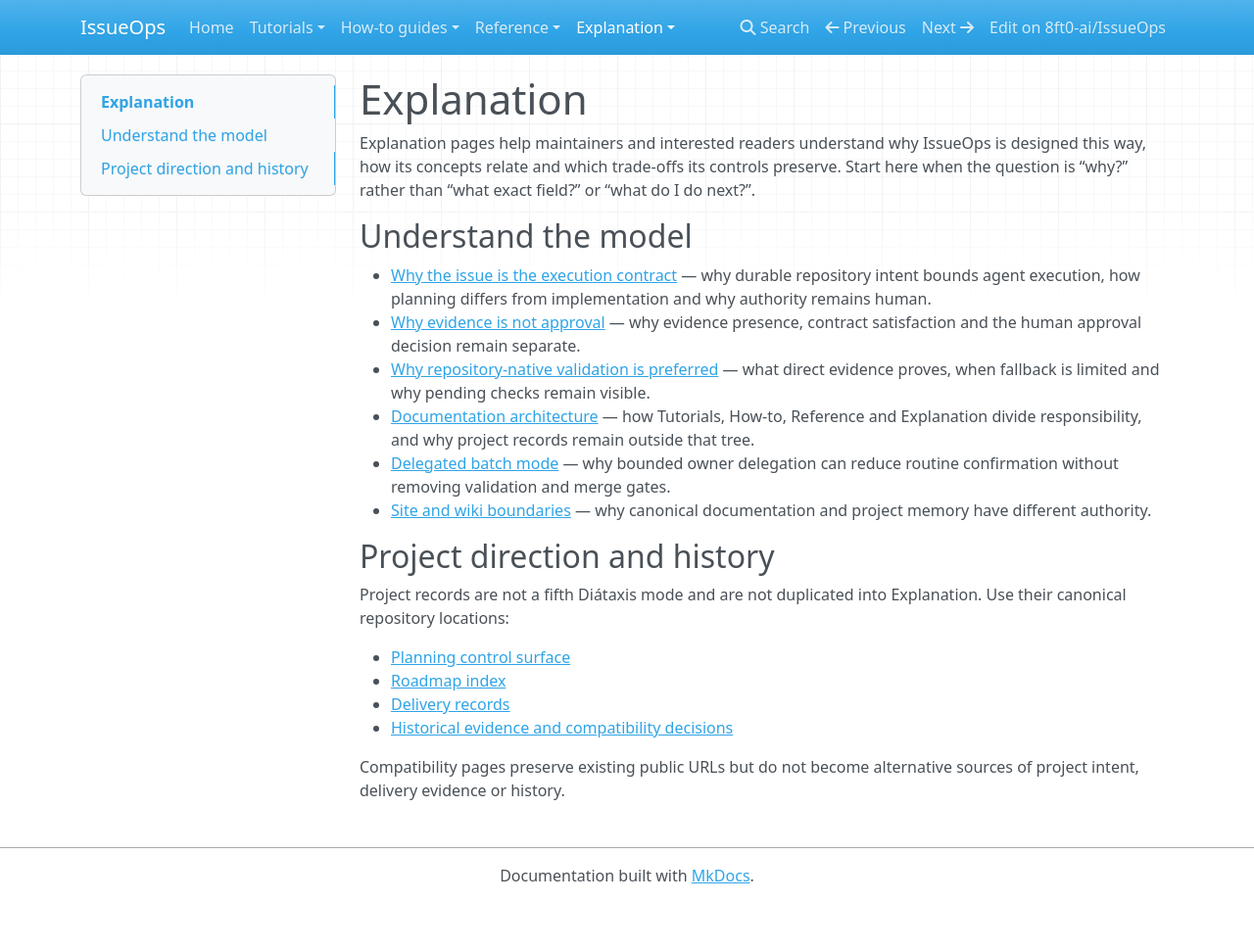
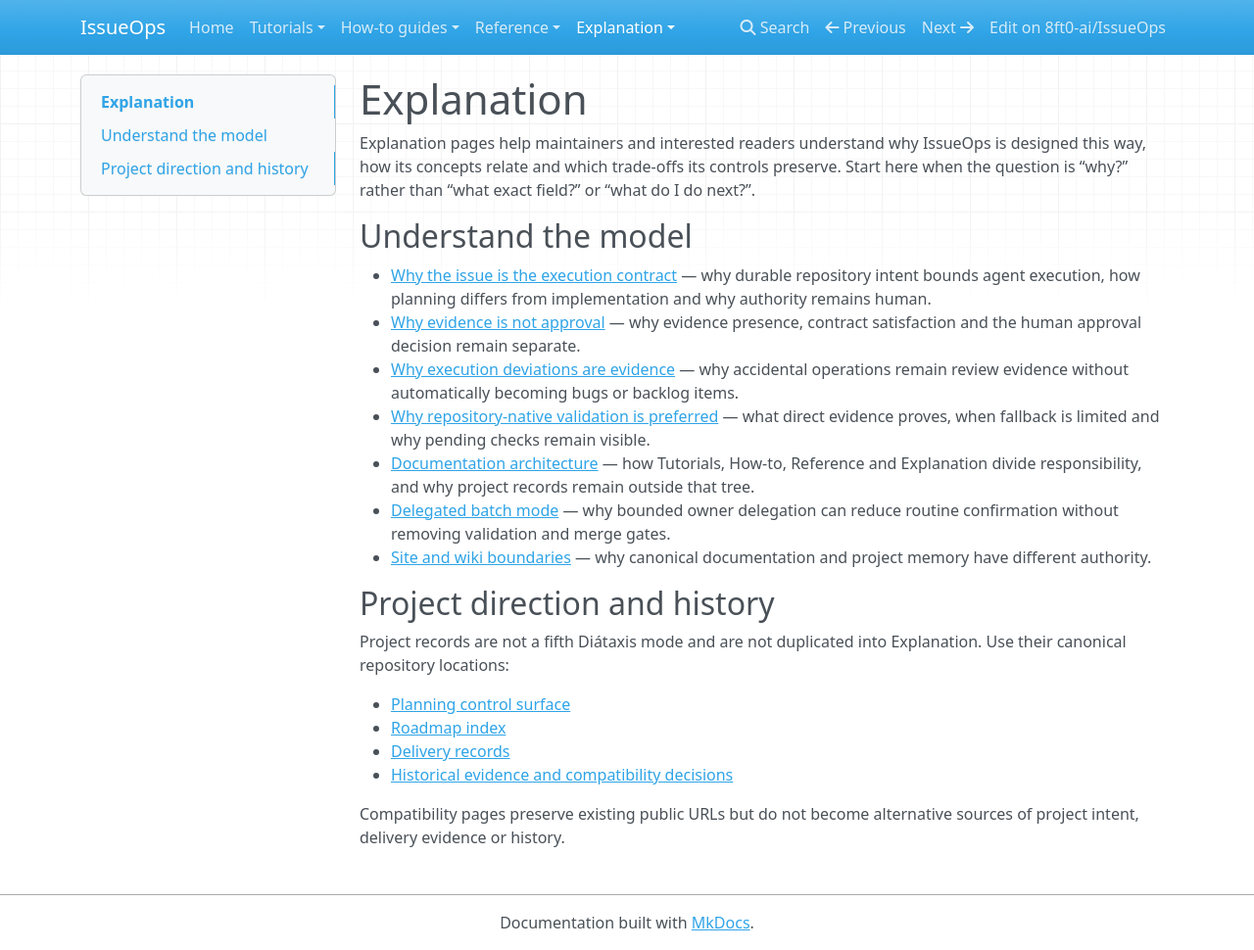
Before and after one commit to 8ft0-ai/IssueOps, an MkDocs documentation site: the page built from docs/explanation/index.md, in a window 1280 px wide and 970 px high. Shown: the whole window at 98% size. Built offline with MkDocs 1.6.1, drawn with Linux system fonts in a browser that asks for light colours; nearby versions of some CDN libraries.

Commit message:
Index execution-deviation explanation

```diff
--- a/docs/explanation/index.md
+++ b/docs/explanation/index.md
@@ -6,6 +6,7 @@ Explanation pages help maintainers and interested readers understand why IssueOp
 
 - [Why the issue is the execution contract](execution-contract-model.md) — why durable repository intent bounds agent execution, how planning differs from implementation and why authority remains human.
 - [Why evidence is not approval](pr-evidence-and-approval.md) — why evidence presence, contract satisfaction and the human approval decision remain separate.
+- [Why execution deviations are evidence](why-execution-deviations-are-evidence.md) — why accidental operations remain review evidence without automatically becoming bugs or backlog items.
 - [Why repository-native validation is preferred](repository-native-validation-model.md) — what direct evidence proves, when fallback is limited and why pending checks remain visible.
 - [Documentation architecture](documentation-architecture.md) — how Tutorials, How-to, Reference and Explanation divide responsibility, and why project records remain outside that tree.
 - [Delegated batch mode](../delegated-batch-mode.md) — why bounded owner delegation can reduce routine confirmation without removing validation and merge gates.
```
